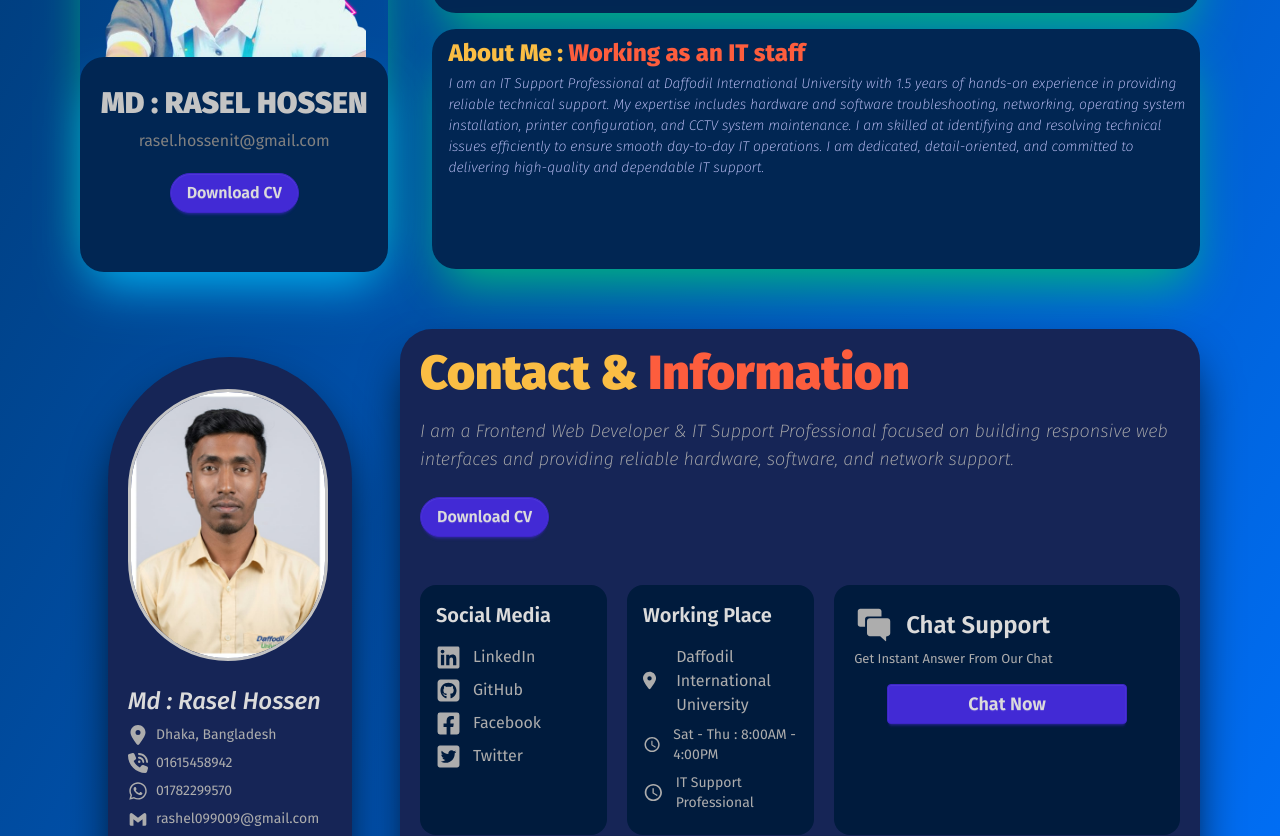
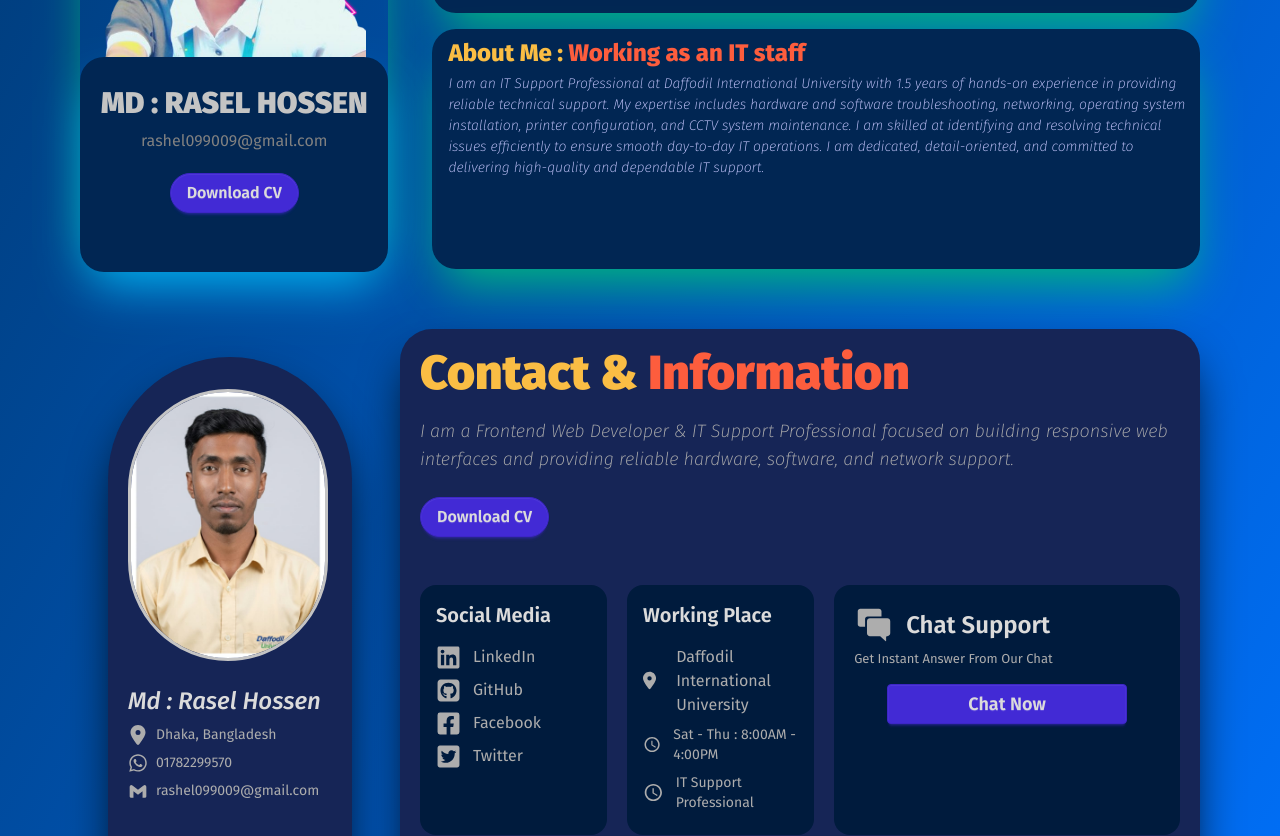
Before and after one commit to mdraselhosen345/TechBrothers, a React (Vite) app: page / in a window 1280 px wide. Shown: the part 2660-3496 px from the top of the page. Built offline with nearby package versions, Linux system fonts and the light colour scheme.

Commit message:
index.filex

```diff
--- a/src/Component/About/About.jsx
+++ b/src/Component/About/About.jsx
@@ -13,7 +13,7 @@ const About = () => {
                    <img src={Aboutpngimg} className='absolute -top-16 sm:-top-20 left-0 w-full h-full object-contain' alt="" />
                    <div className='h-[215px] bg-[#012653] top-0 text-center pt-7 rounded-3xl shadow-2xl shadow-sky-500 mt-71 absolute w-full object-contain'>
                           <h1 className='fira-sans-black text-3xl text-[#C4C4C4]'>MD : RASEL HOSSEN</h1>
-                          <h3 className='pt-2 text-[#808080]'>rasel.hossenit@gmail.com</h3>
+                          <h3 className='pt-2 text-[#808080]'>rashel099009@gmail.com</h3>
                              <div className='sm:gap-5 mt-4 md:mt-5'>
                                    <a href="/Download.CV.pdf" target="_blank" {...(isMobile ? { download: "Download.CV.pdf" } : {})} rel="noopener noreferrer"  className="btn btn-primary rounded-3xl text-sm sm:text-base fire-sans-regular text-[#DBDBDB]">Download CV</a>
                              </div>
--- a/src/Component/Contact/Contact.jsx
+++ b/src/Component/Contact/Contact.jsx
@@ -25,10 +25,6 @@ const Contact = () => {
       <div className='flex justify-center lg:justify-start gap-2 pt-2 items-center'>
         <FaLocationDot className='text-[#ADADAD]' size={20}/>
         <span className='text-[#ADADAD] text-sm'>Dhaka, Bangladesh</span>
-      </div>
-      <div className='flex justify-center lg:justify-start gap-2 pt-2 items-center'>
-        <FaPhoneVolume className='text-[#ADADAD]' size={20}/>
-        <span className='text-[#ADADAD] text-sm'>01615458942</span>
       </div>
       <div className='flex justify-center lg:justify-start gap-2 pt-2 items-center'>
         <FaWhatsapp className='text-[#ADADAD]' size={20}/>
```
Also changed, not shown: 1 other file (tests, documents, lock files or other folders).
